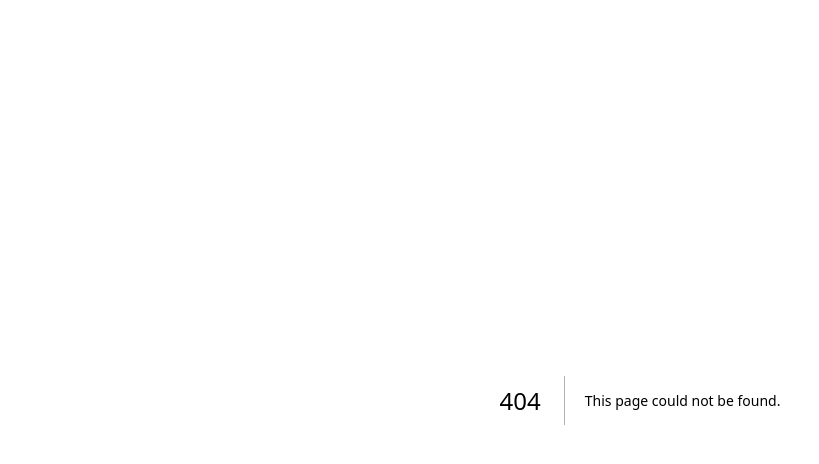
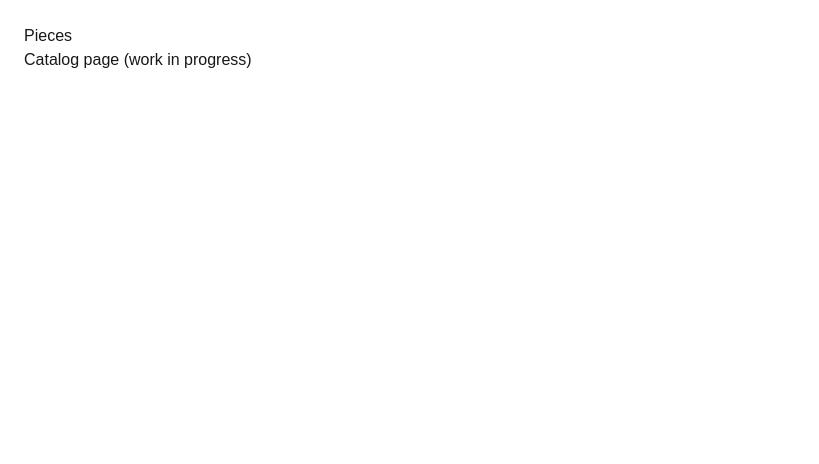
Before and after one commit to teremno/pixie-chess-guide, a Next.js app in the folder web/: page /pieces in a window 1280 px wide. Before the commit this address had no page. Shown: the top 464 px of the page, without its empty margins (0-819 px from the left). Built offline with nearby package versions, Linux system fonts and the light colour scheme.

Commit message:
Add pieces catalog and detail pages

```diff
--- /dev/null
+++ b/web/app/pieces/[id]/page.tsx
@@ -0,0 +1,8 @@
+export default function PieceDetailPage({ params }: { params: { id: string } }) {
+    return (
+        <main style={{ padding: 24 }}>
+            <h1>Piece: {params.id}</h1>
+            <p>Detail page (work in progress)</p>
+        </main>
+    );
+}
--- /dev/null
+++ b/web/app/pieces/page.tsx
@@ -0,0 +1,8 @@
+export default function PiecesPage() {
+    return (
+        <main style={{ padding: 24 }}>
+            <h1>Pieces</h1>
+            <p>Catalog page (work in progress)</p>
+        </main>
+    );
+}
```
Also changed, not shown: 1 other file (tests, documents, lock files or other folders).
